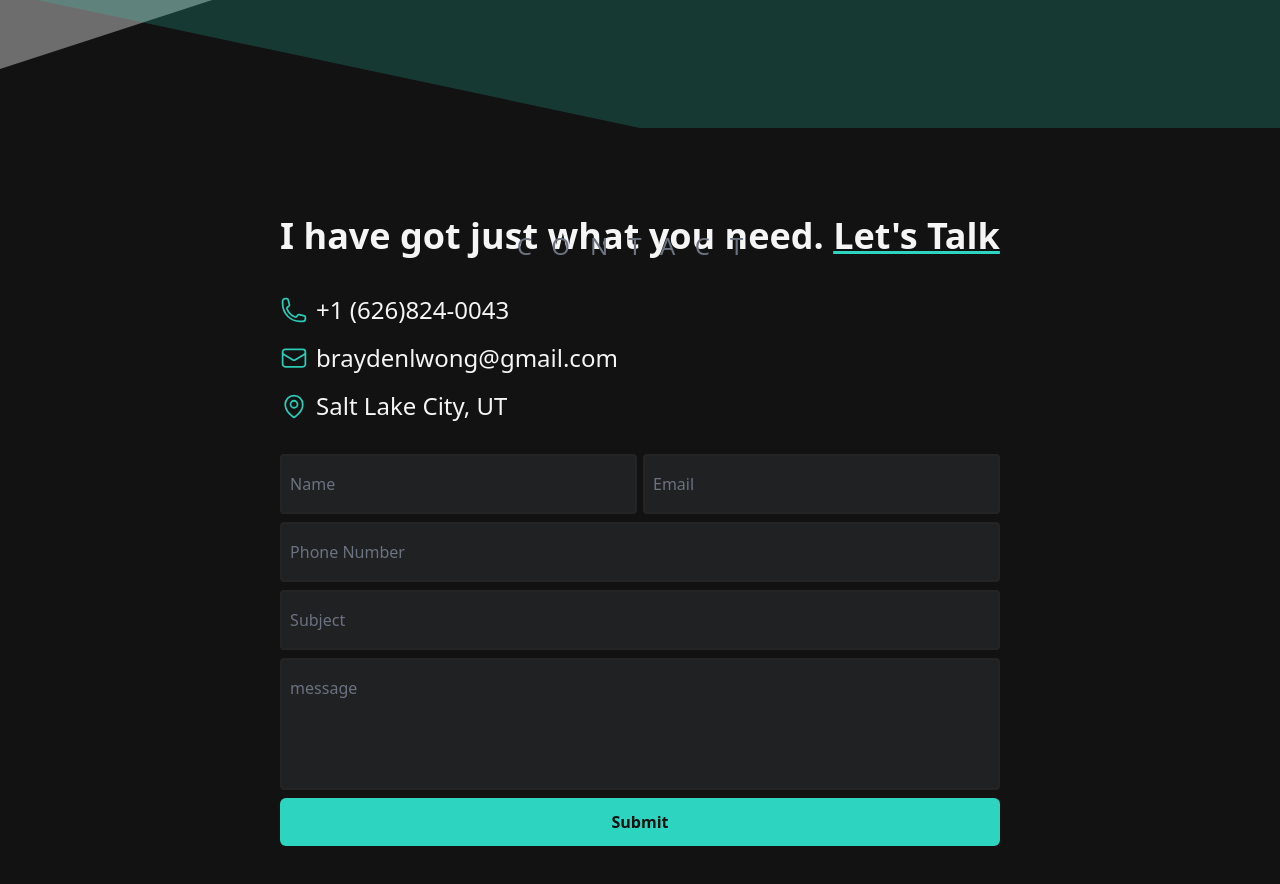
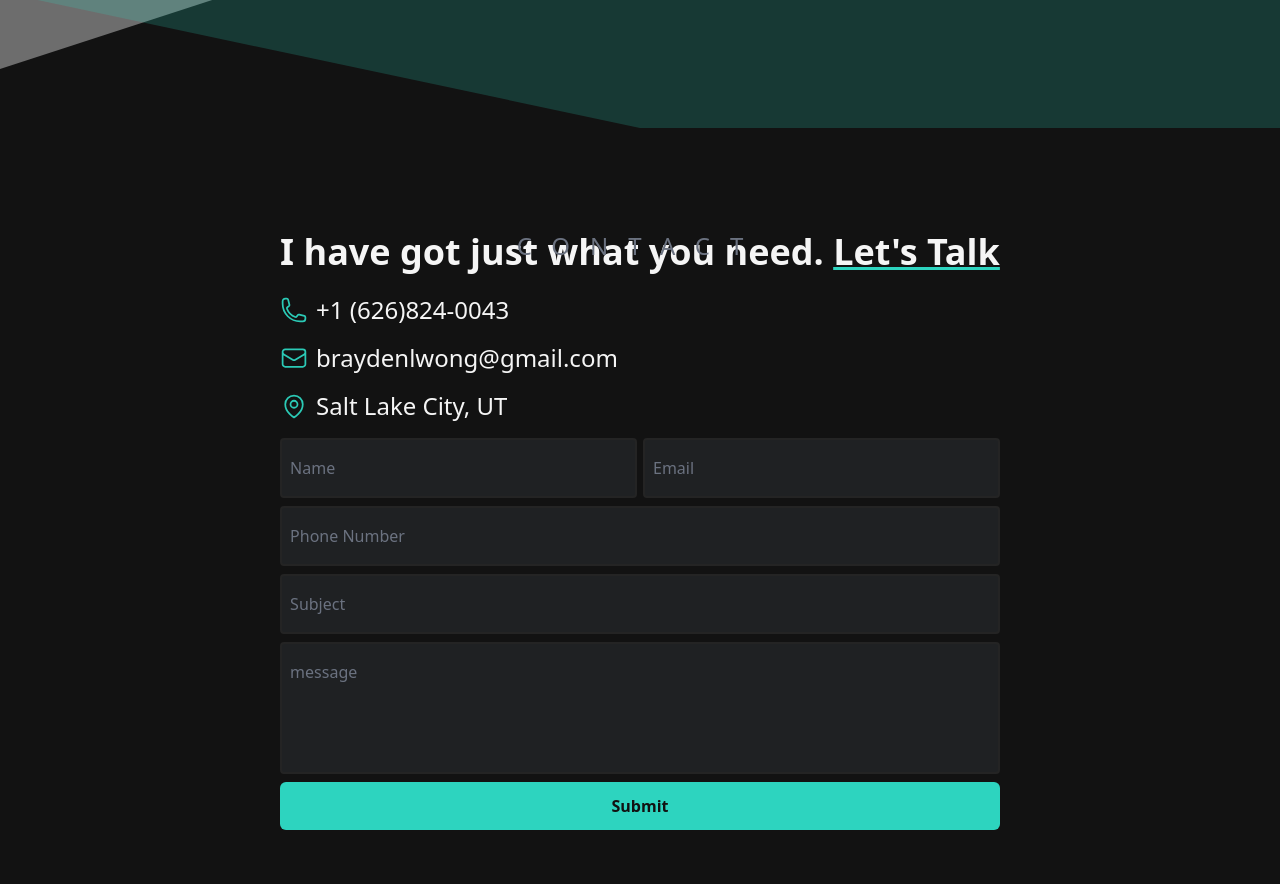
Before and after one commit to brayden-wong/portfolio, a Next.js app: page / in a window 1280 px wide. Shown: the part 3140-4024 px from the top of the page. Built offline with nearby package versions, Linux system fonts and the light colour scheme.

Commit message:
updated the contact form

```diff
--- a/src/features/contact.tsx
+++ b/src/features/contact.tsx
@@ -30,13 +30,13 @@ export const Contact = () => {
   return (
     <div
       className="relative flex h-screen max-w-7xl flex-col items-center
-      justify-evenly px-4 text-center text-white sm:px-10 md:flex-row md:text-left"
+      justify-center px-4 text-center text-white sm:px-10 md:flex-row md:text-left"
     >
-      <h3 className="absolute top-4 py-1.5 text-2xl uppercase tracking-[20px] text-gray-500 md:top-24">
+      <h3 className="absolute top-2 py-1.5 text-2xl uppercase tracking-[20px] text-gray-500 md:top-24">
         Contact
       </h3>
 
-      <div className="flex flex-col space-y-8">
+      <div className="flex flex-col space-y-4">
         <h4 className="py-1.5 text-center text-4xl font-semibold">
           I have got just what you need.{' '}
           <span className="underline decoration-teal-400">Let&apos;s Talk</span>
```
